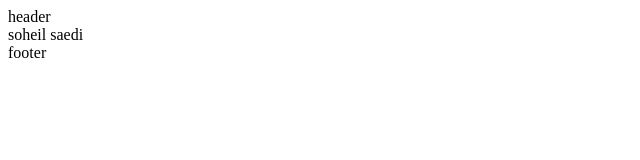
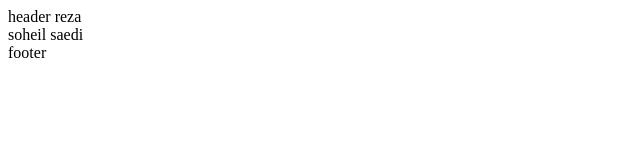
Before and after one commit to Soheil1400/fack-1, a plain HTML site: page index.html in a window 1280 px wide. Shown: the full height of the page, 0-640 px from the left. Drawn offline with Linux system fonts and the light colour scheme.

Commit message:
add reza in header

```diff
--- a/index.html
+++ b/index.html
@@ -6,7 +6,7 @@
 </head>
 <body>
     <header>
-        header
+        header reza
     </header>
     <div>
         soheil saedi
```
